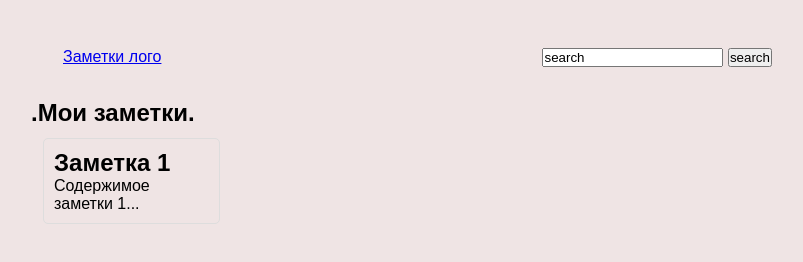
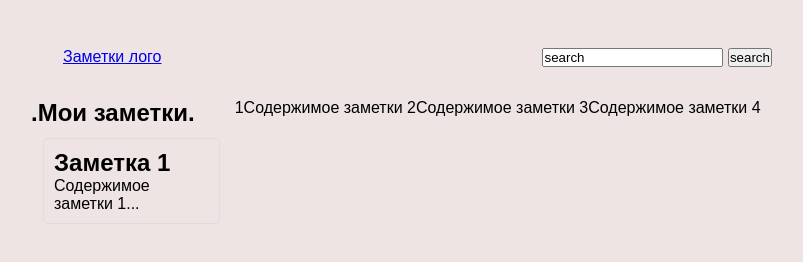
Before and after one commit to SUNSH1N377/algoritmika1, a plain HTML site: page index.html in a window 1280 px wide. Shown: the whole page, without its empty margins (24-827 px from the left). Drawn offline with Linux system fonts and the light colour scheme.

Commit message:
обновил код

```diff
--- a/index.html
+++ b/index.html
@@ -42,7 +42,7 @@
                 </div>
         </div>
     </div>
-
+  <div id = "output"></div>
     <script src="./src/js/script.js"></script>
 </body>
 </html>
--- a/src/js/script.js
+++ b/src/js/script.js
@@ -1,7 +1,8 @@
+let todos = [];
+let id = 0
+let output = document.querySelector ('#output')
 
-let todos = [];
-
-let id = 0
+output.innerHTML = "Текст"
 
 function addTodo (content) {
    let todo = {
@@ -25,7 +26,7 @@ addTodo('Содержимое заметки 4')
 
 function printTodo(todos) {
     for (let i = 0; i < todos.length; i++){
-        console.log(todos[i].content)
+        output.innerHTML += todos[i].content
     }
 }
 
--- a/src/styles/style.css
+++ b/src/styles/style.css
@@ -47,3 +47,6 @@ body {font-family: Arial, Helvetica, sans-serif;
           padding: 10px;
           border-radius: 5px;
         }
+        #output {
+            color: black
+        }
```
